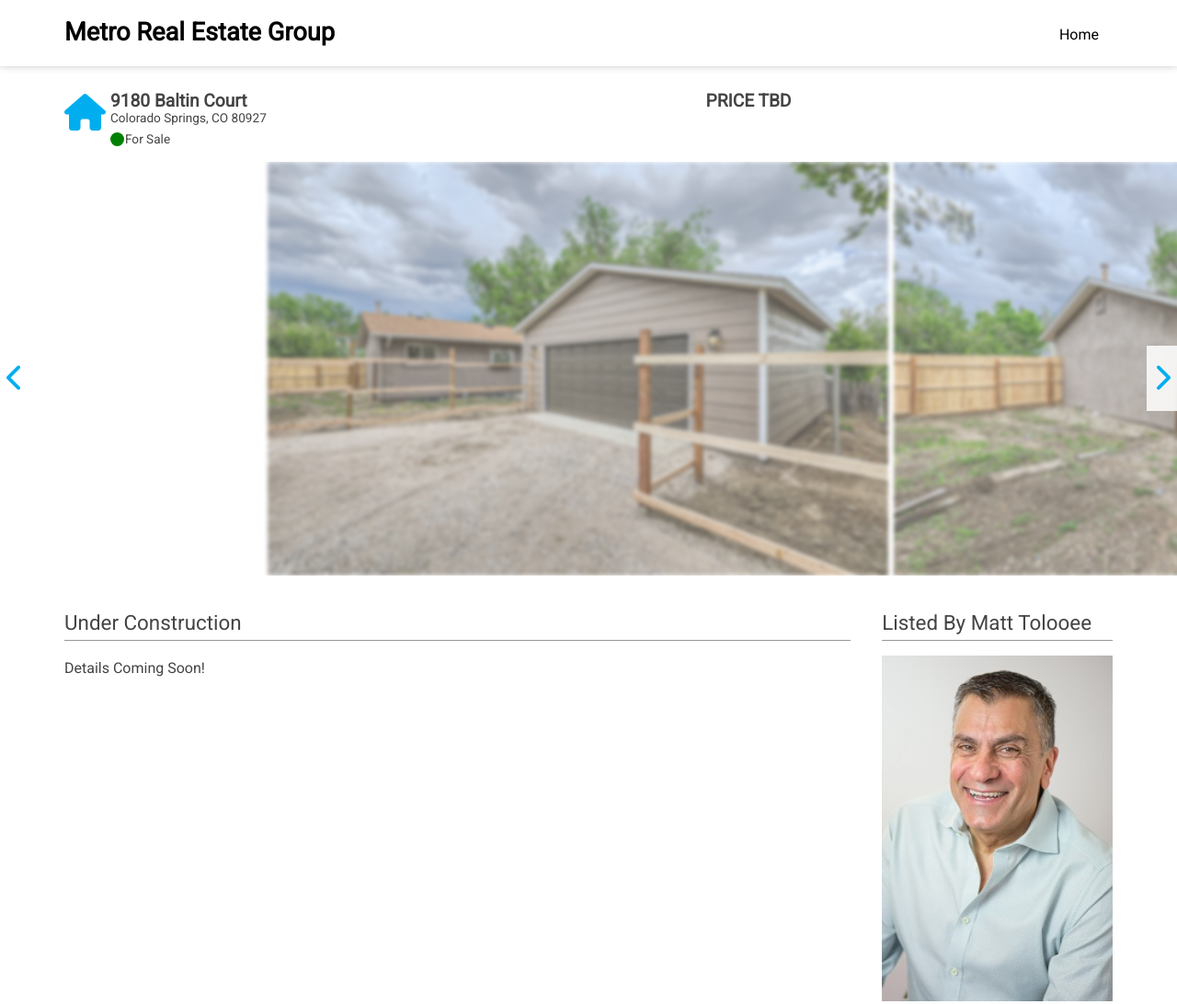
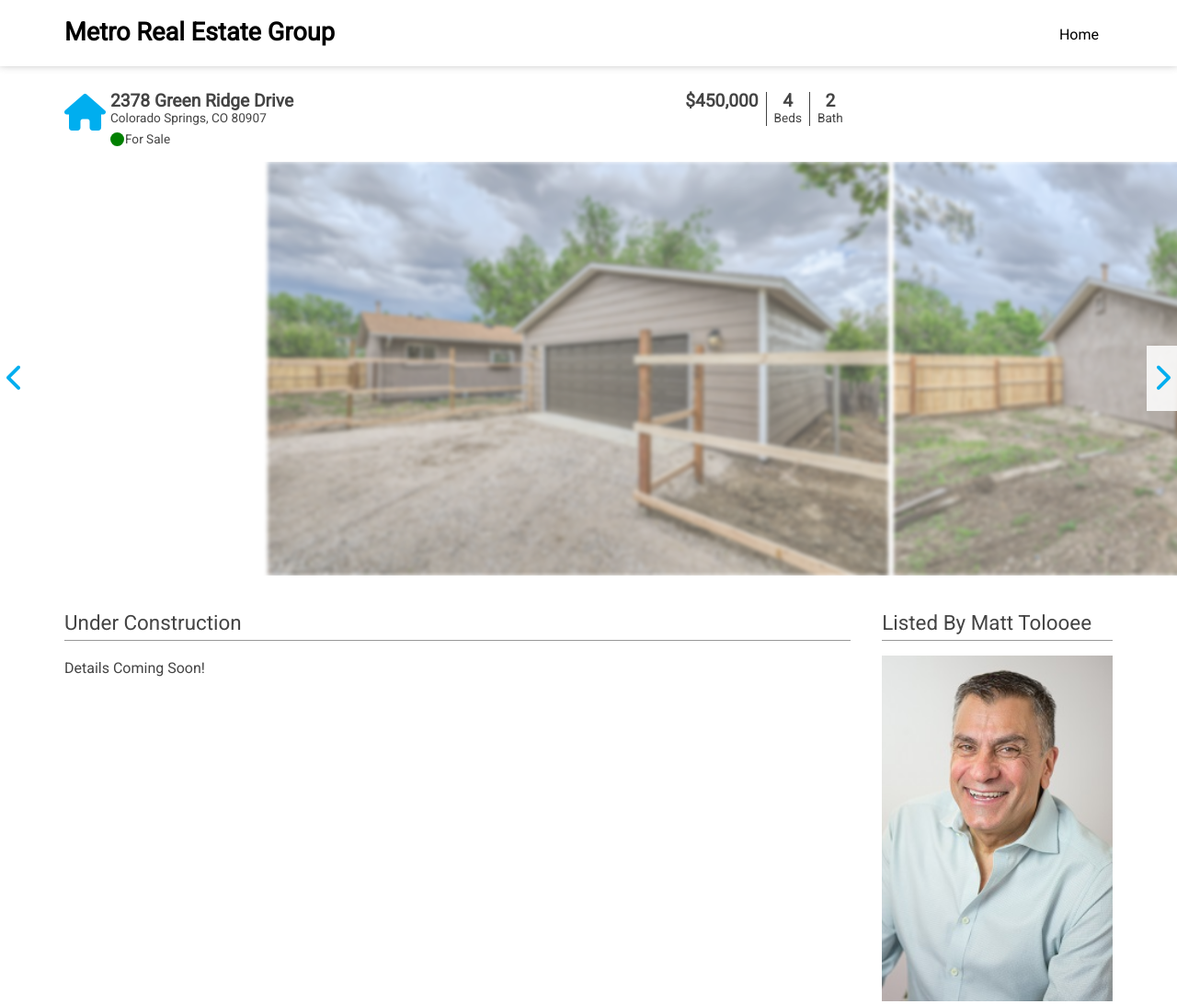
Before and after one commit to kaivont85/2738greenridgedrive, a plain HTML site: page index.html in a window 1280 px wide. Shown: the top 1092 px of the page at 92% size. Drawn offline with nearby package versions, Linux system fonts and the light colour scheme; some packages are replaced by stand-ins of ours.

Commit message:
changing info

```diff
--- a/index.html
+++ b/index.html
@@ -5,7 +5,7 @@
   <meta charset="UTF-8">
   <meta name="viewport" content="width=device-width, initial-scale=1.0">
   <meta http-equiv="X-UA-Compatible" content="ie=edge">
-  <title> 9180 Baltin CT, Colorado Springs, CO 80927 - Metro Real Estate Group</title>
+  <title> 2738 Green Ridge DR, Colorado Springs, CO 80907 - Metro Real Estate Group</title>
 
   <link rel="stylesheet" type="text/css" href="https://cdn.jsdelivr.net/npm/slick-carousel@1.8.1/slick/slick.css" />
   <link href="css/style.css" type="text/css" rel="Stylesheet" />
@@ -49,8 +49,8 @@
           </div>
           <div>
             <address>
-              <strong>9180 Baltin Court</strong>
-              <small>Colorado Springs, CO 80927</small>
+              <strong>2378 Green Ridge Drive</strong>
+              <small>Colorado Springs, CO 80907</small>
             </address>
             <small class="status"><span class="for-sale"></span>For Sale</small>
           </div>
@@ -60,25 +60,25 @@
         <div class="property-stats-container flex">
           <div class="price">
             <div class="padded-inner-container">
-              <strong>PRICE TBD</strong>
+              <strong>$450,000</strong>
               <!-- <small>Listed at Price</small> -->
             </div>
           </div>
           <div class="beds">
             <div class="padded-inner-container">
-              <!-- <strong></strong>
-              <small>3 Beds</small> -->
+              <strong>4</strong>
+              <small>Beds</small>
             </div>
           </div>
           <div class="baths">
             <div class="padded-inner-container">
-              <!-- <strong></strong>
-              <small>2 Bath</small> -->
+              <strong>2</strong>
+              <small>Bath</small>
             </div>
           </div>
           <div class="Garage space">
             <div class="padded-inner-container">
-              <!-- <strong></strong><small>2 Car Garage</small> -->
+              <!-- <strong></strong><small></small> -->
             </div>
           </div>
           <!-- <small class="year-built">Built: 2019</small> -->
```
